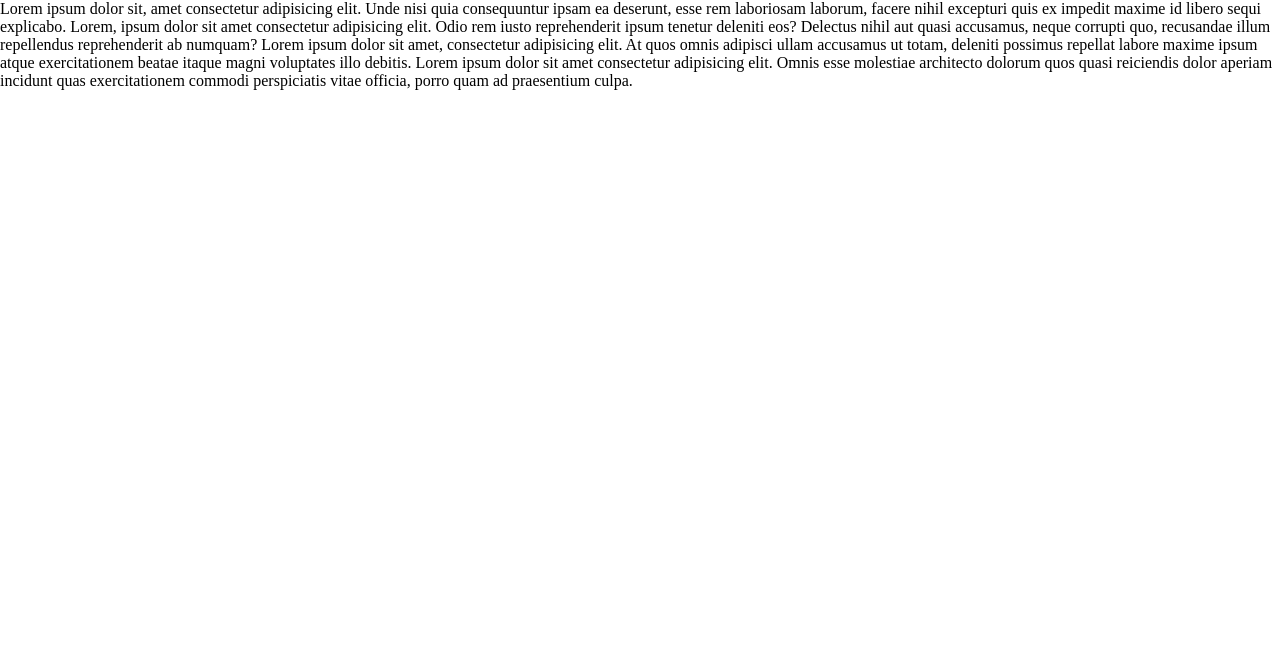
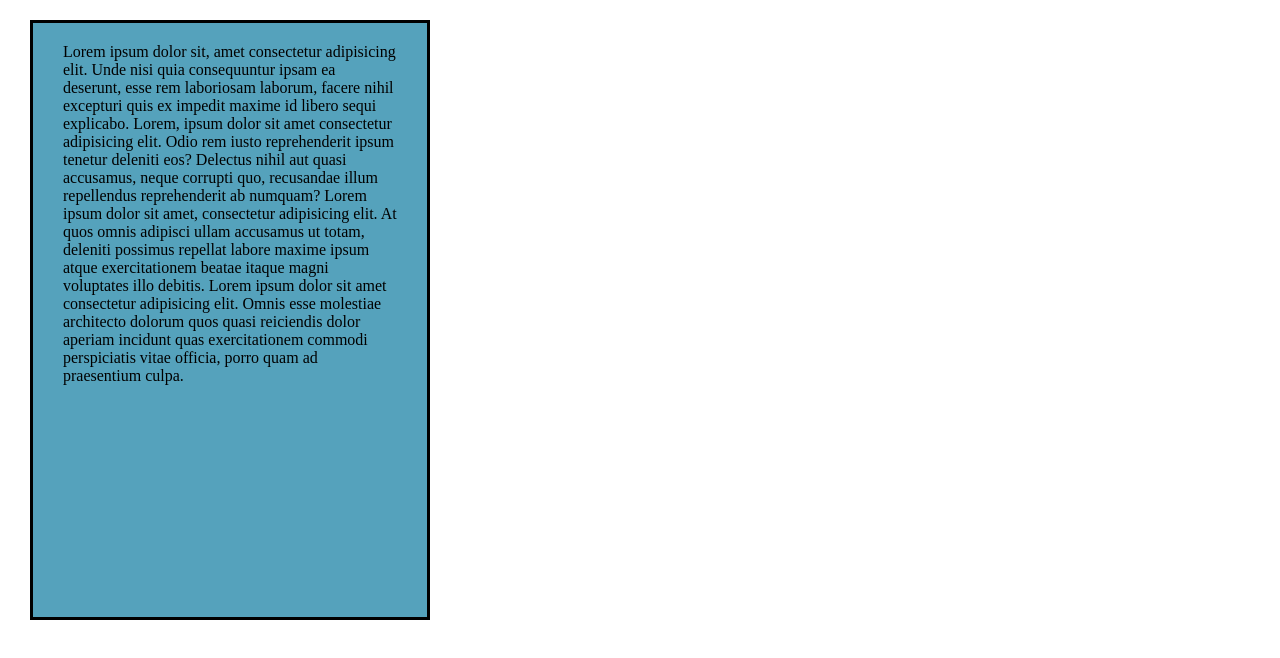
Before and after one commit to Bishnu9078/CSS, a plain HTML site: page index.html in a window 1280 px wide. Drawn offline with Linux system fonts and the light colour scheme.

Commit message:
did somthing on margin size, shape, structure using html & CSS

```diff
--- a/style.css
+++ b/style.css
@@ -4,10 +4,14 @@
     box-sizing: border-box;
 }
 
-h1{
-    margin-top: 10px;
-    font-family: Open Sans;
-    font-weight: 100;
-    font-size: 24vw;
-    line-height: 1;
+
+.parent{
+
+    background-color: rgb(85, 162, 188);
+    height: 600px;
+    width: 400px;
+    margin: 20px 30px 20px 30px;
+    padding: 20px 30px 20px 30px;
+    border-color: 3px  black;
+    border-style: solid;
 }
```
